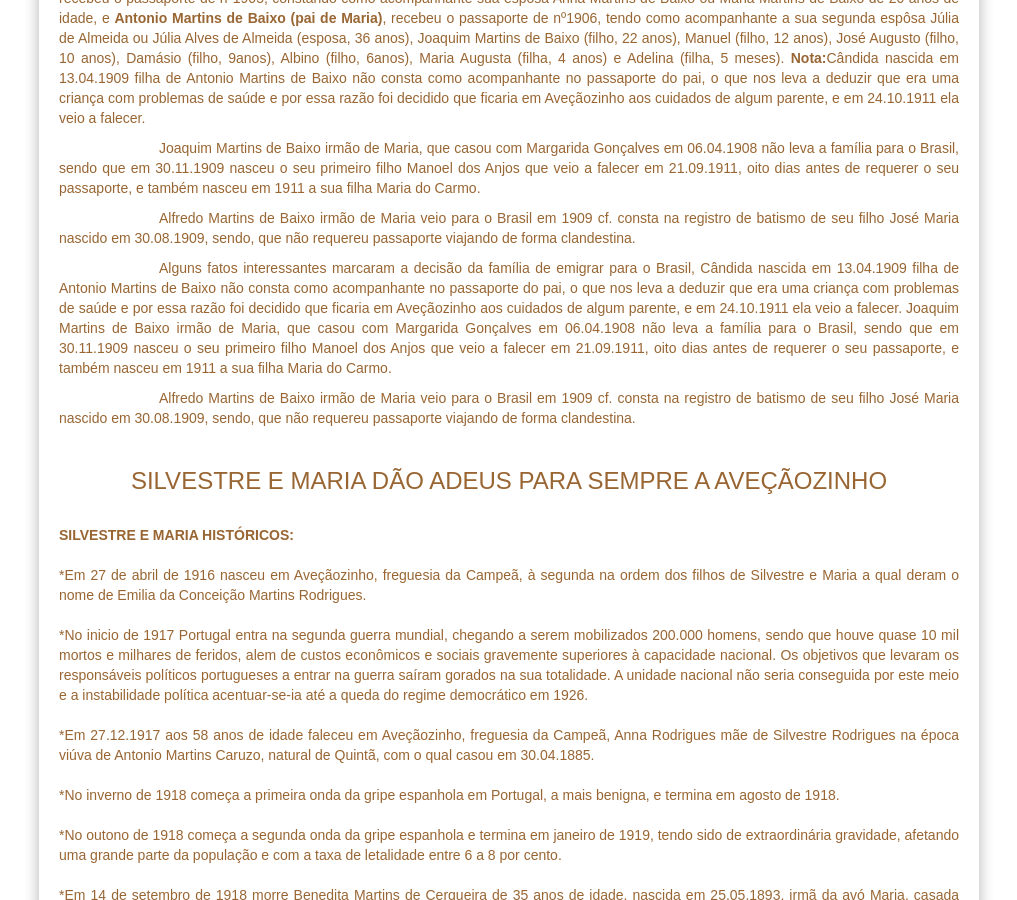
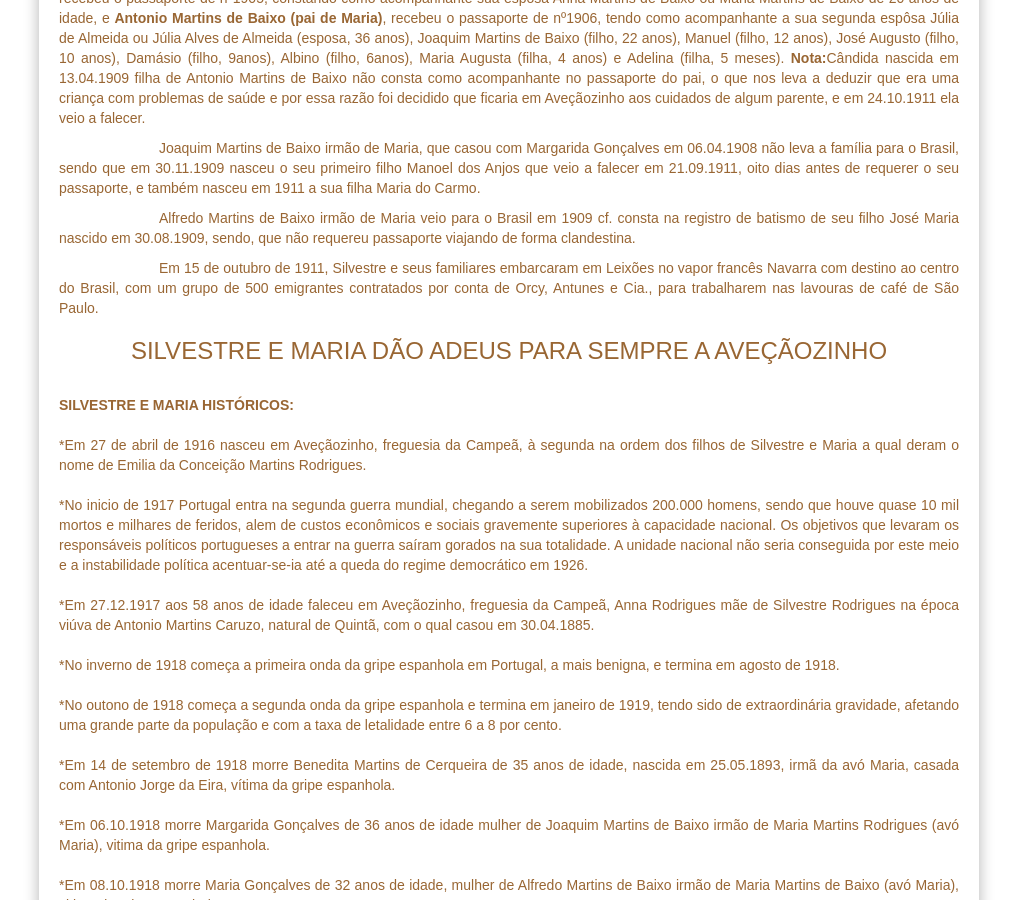
Before and after one commit to claudiovargas1955/claudiovargas1955.github.io, a Jekyll site: the page built from _pages/historia-de-silvestre.html, in a window 1280 px wide and 900 px high, scrolled down 8312 px. Shown: the whole window, without its empty margins (131-1148 px from the left). Built offline with Jekyll 4.4.1, drawn with Linux system fonts in a browser that asks for light colours; some web fonts are replaced.

Commit message:
Update historia-de-silvestre.html

```diff
--- a/_pages/historia-de-silvestre.html
+++ b/_pages/historia-de-silvestre.html
@@ -446,26 +446,9 @@ família para o Brasil, sendo que em 30.11.1909 nasceu o seu primeiro filho Mano
 antes de requerer o seu passaporte, e também nasceu em 1911 a sua filha Maria do Carmo.<br>
 <p style="text-indent:100px";/>Alfredo Martins de Baixo irmão de Maria veio para o Brasil em 1909 cf. consta na registro de batismo de
 seu filho José Maria nascido em 30.08.1909, sendo, que não requereu passaporte viajando de forma clandestina. <br/>
-
-
-
-
-
-
-<p style="text-indent:100px";/>Alguns fatos interessantes marcaram a decisão da família de emigrar para o Brasil, Cândida nascida em
-13.04.1909 filha de Antonio Martins de Baixo não consta como acompanhante no passaporte do pai, o que nos leva a deduzir que era uma
-criança com problemas de saúde e por essa razão foi decidido que ficaria em Aveçãozinho aos cuidados de algum parente, e em 24.10.1911
-ela veio a falecer. Joaquim Martins de Baixo irmão de Maria, que casou com Margarida Gonçalves em 06.04.1908 não leva a família para o
-Brasil, sendo que em 30.11.1909 nasceu o seu primeiro filho Manoel dos Anjos que veio a falecer em 21.09.1911, oito dias antes de
-requerer o seu passaporte, e também nasceu em 1911 a sua filha Maria do Carmo.
-<p style="text-indent:100px";/>Alfredo Martins de Baixo irmão de Maria veio para o Brasil em 1909 cf. consta na registro de batismo de
-seu filho José Maria nascido em 30.08.1909, sendo, que não requereu passaporte viajando de forma clandestina. <br/>
-
-<br/>
-
-
-
-
+<p style="text-indent:100px";/>Em 15 de outubro de 1911, Silvestre e seus familiares embarcaram em Leixões no vapor francês Navarra com
+destino ao centro do Brasil, com um grupo de 500 emigrantes contratados por conta de Orcy, Antunes e Cia., para trabalharem nas lavouras
+de café de São Paulo.<br/>
 
 <h3 align="center";>SILVESTRE E MARIA DÃO ADEUS PARA SEMPRE A AVEÇÃOZINHO</h3><br/>
 <p> <b>SILVESTRE E MARIA HISTÓRICOS:</b><br/><br/>
```
